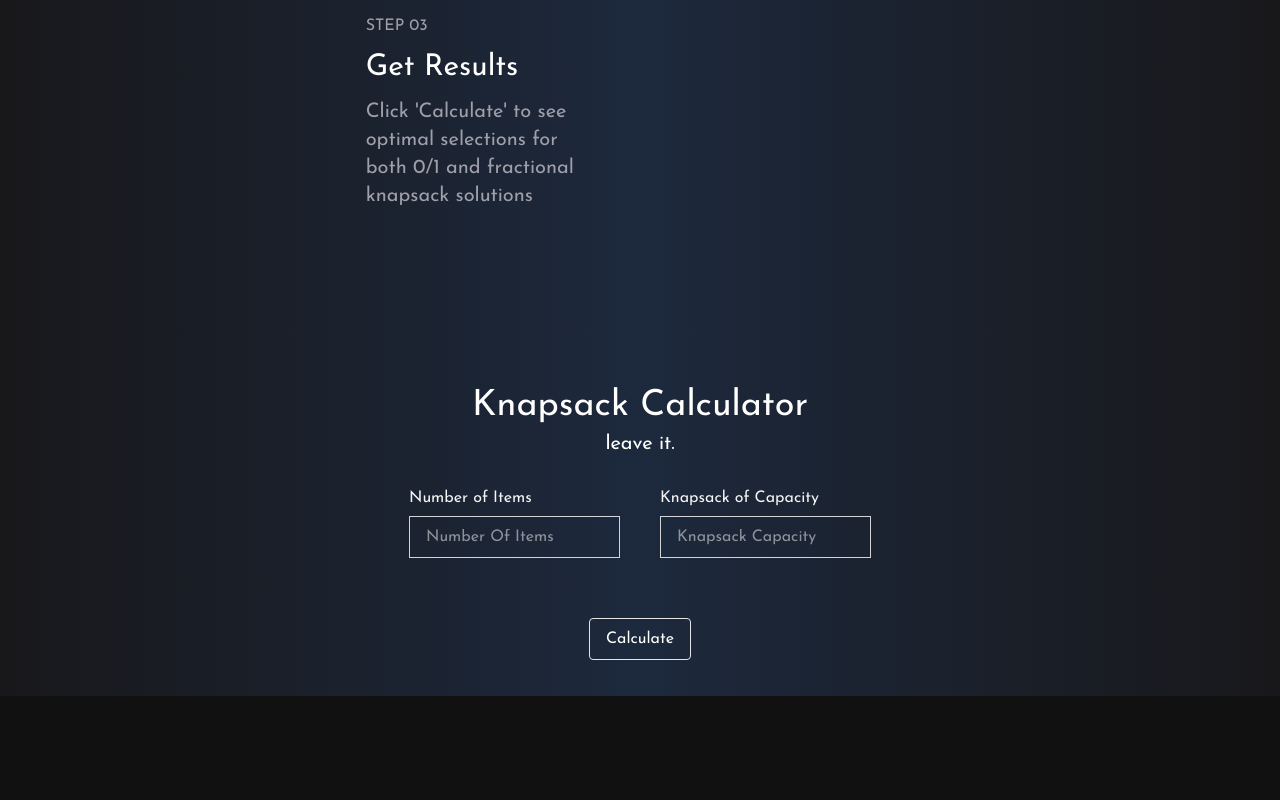
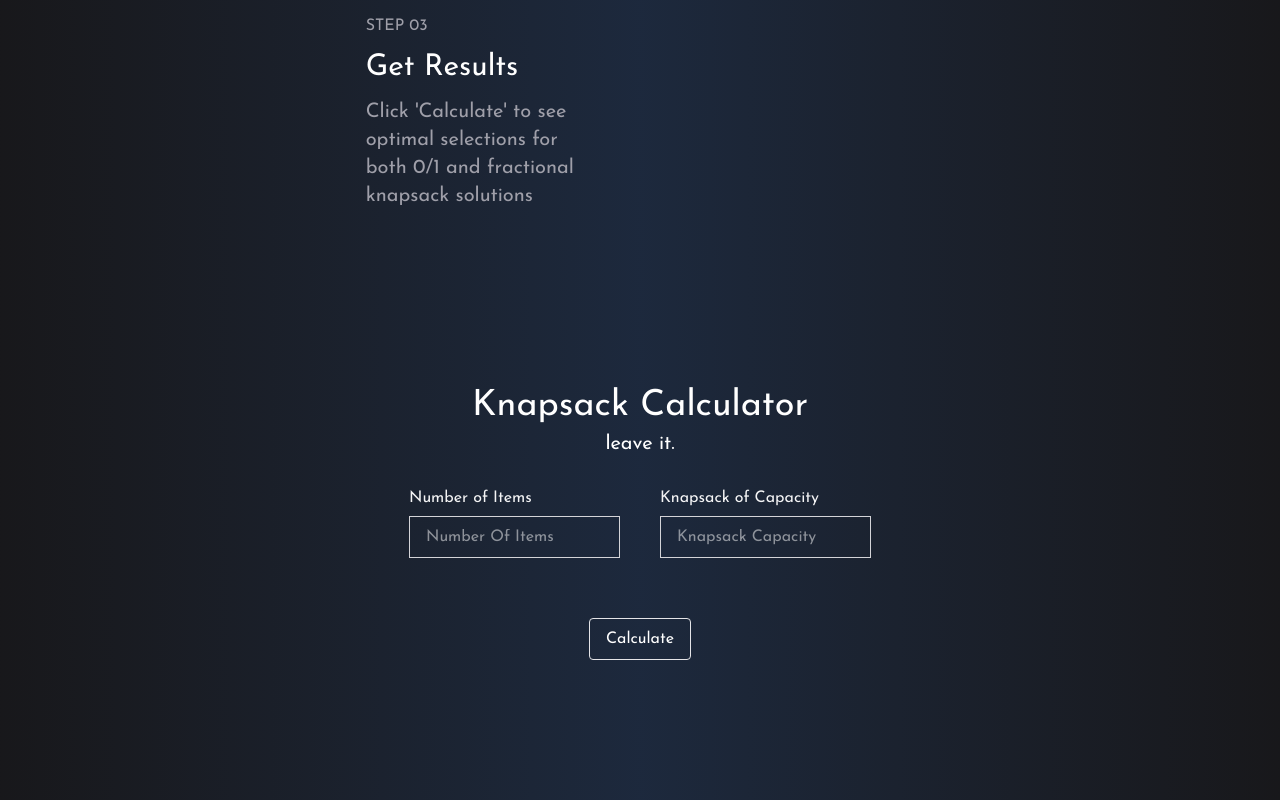
Before and after one commit to stealthscripter/knapsack-visualizer, a React (Vite) app: page / in a window 1280 px wide. Shown: the part 1448-2248 px from the top of the page. Before the commit the page ends 2144 px from the top, so only its background shows below. Built offline with nearby package versions, Linux system fonts and the light colour scheme.

Commit message:
finalize

```diff
--- a/src/components/Hero.tsx
+++ b/src/components/Hero.tsx
@@ -1,13 +1,17 @@
 function Hero() {
   return (
     <div className="col-start-2 col-end-7 font-josefin md:py-52 pb-56 pt-32 text-center md:px-0 px-5">
-      <h1 className="md:text-6xl text-5xl leading-16 md:leading-none font-semibold">Optimize Your Decisions</h1>
+      <h1 className="md:text-6xl text-5xl leading-16 md:leading-none font-semibold">
+        Optimize Your Decisions
+      </h1>
       <p className="md:text-2xl text-xl leading-8 mb-8 max-w-2xl mx-auto mt-4 text-zinc-300 md:leading-10">
         Solve complex knapsack problems with our algorithm toolkit
       </p>
-      <button className="border mt-5 md:mt-5 border-zinc-200 px-6 py-3 cursor-pointer text-xl hover:bg-zinc-200 hover:text-slate-800 duration-300">
-        Try Now
-      </button>
+      <a href="#knapsack">
+        <button className="border mt-5 md:mt-5 border-zinc-200 px-6 py-3 cursor-pointer text-xl hover:bg-zinc-200 hover:text-slate-800 duration-300">
+          Try Now
+        </button>
+      </a>
     </div>
   );
 }
--- a/src/components/Knapsack.tsx
+++ b/src/components/Knapsack.tsx
@@ -115,7 +115,7 @@ function Knapsack() {
   }
 
   return (
-    <div className="mt-40 md:p-4 col-start-2 col-span-5 md:grid grid-cols-5 font-josefin">
+    <div className="mt-40 md:p-4 col-start-2 col-span-5 md:grid grid-cols-5 font-josefin" id="knapsack">
       <h1 className="text-center md:text-4xl text-3xl col-span-5">
         Knapsack Calculator
       </h1>
@@ -224,17 +224,15 @@ function Knapsack() {
         )}
       </div>
 
-      <section className="grid grid-cols-1 md:grid-cols-5 gap-5 md:mt-10">
+      <section className="col-start-1 col-end-6 grid md:grid-cols-5 grid-cols-1 mt-10 md:space-x-10 mb-16">
         {result && (
           <>
-            {/* 0-1 Knapsack */}
-            <div className="md:col-span-3 text-center p-4">
+            {/* 0-1 knapsack */}
+            <div className="col-start-1 col-end-4 text-center md:mb-0 mb-10">
               <h4 className="font-semibold text-2xl my-1">Knapsack 0/1</h4>
               <p className="my-2 text-base">Resultant Table</p>
-
-              {/* Responsive Table Wrapper */}
               <div className="overflow-x-auto">
-                <table className="table-auto w-full border-collapse">
+                <table className="table-auto w-full">
                   <tbody>
                     {result.zeroOne.table.map((row, i) => (
                       <tr key={i}>
@@ -249,7 +247,7 @@ function Knapsack() {
                 </table>
               </div>
 
-              <div className="text-center mt-5">
+              <div className="text-center mt-5 ">
                 <p className="my-2 text-base">Resultant Profit</p>
                 <h4 className="text-4xl">{result.zeroOne.maxProfit}</h4>
               </div>
@@ -262,8 +260,9 @@ function Knapsack() {
               </div>
             </div>
 
-            {/* Fractional Knapsack */}
-            <div className="md:col-span-2 p-4">
+            {/* fractional knapsack */}
+
+            <div className="col-span-2">
               <div className="text-center">
                 <h4 className="font-semibold text-2xl my-1">
                   Fractional Knapsack
--- a/src/index.css
+++ b/src/index.css
@@ -21,3 +21,10 @@ input[type='number'] {
     background-color: #111; /* Match your theme */
     padding-bottom: env(safe-area-inset-bottom);
   }
+
+
+
+/* Add to your global CSS file */
+html {
+  scroll-behavior: smooth;
+}
```
